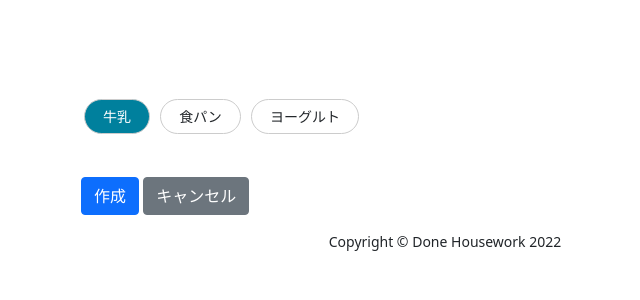
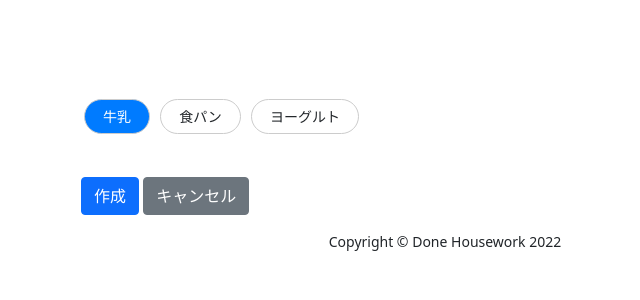
Before and after one commit to YoshidaErina19/done, a Django app: page /grocery/grocery_create/ in a window 1280 px wide, with the box ticked. Shown: the part 70-370 px from the top of the page, without its empty margins (195-835 px from the left). Run offline with Django 4.2, Linux system fonts and the light colour scheme; some libraries are stand-ins or nearby versions.

Commit message:
チェックボックスの色を修正

```diff
--- a/grocery/templates/grocery/grocery_create.html
+++ b/grocery/templates/grocery/grocery_create.html
@@ -48,7 +48,7 @@
         }
 
         input[type="checkbox"]:checked + label {
-            background: #00809d;
+            background: #007bff;
             color: #fff;
         }
     </style>
```
